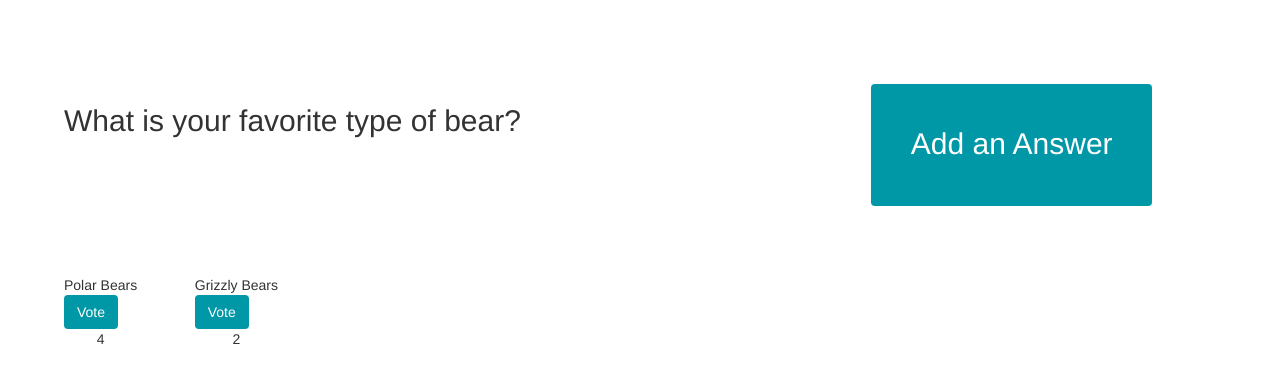
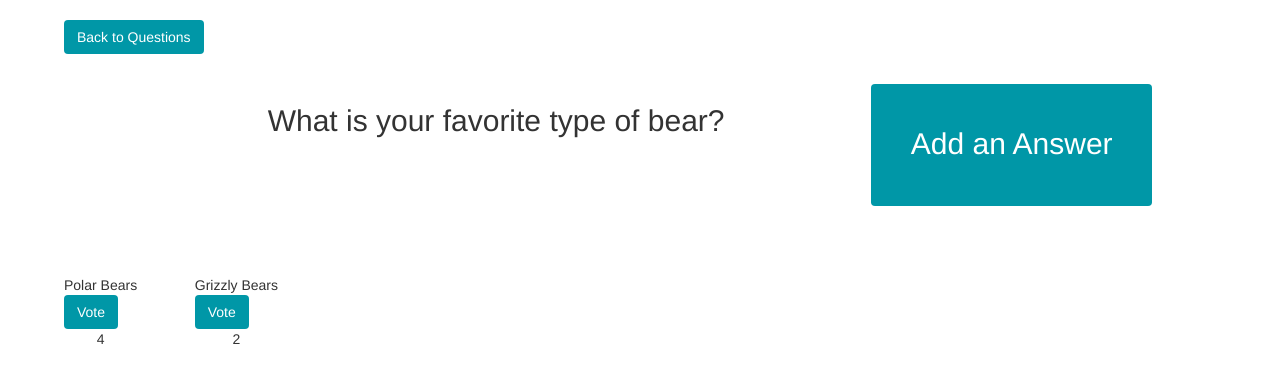
Before and after one commit to MackHartley/Poli-nator, a Django app: page /question/1 in a window 1280 px wide. Shown: the part 52-435 px from the top of the page. Run offline with Django 3.2, Linux system fonts and the light colour scheme; data comes from the database, SQL or seed files in the repository; some libraries are stand-ins or nearby versions.

Commit message:
Added back to questions button on answer page

```diff
--- a/Poll_R_Bear/Templates/question.html
+++ b/Poll_R_Bear/Templates/question.html
@@ -17,6 +17,9 @@
 			</div>
 		</div>
 	</nav>
+	<a href='/index/'>
+		<button class="btn btn-bear back"> Back to Questions </button>
+	</a>
 	<h2 class="question-title">
 		{{ question }}
 	</h2>
--- a/Poll_R_Bear/static/style.css
+++ b/Poll_R_Bear/static/style.css
@@ -60,11 +60,12 @@ nav {
 	display: block;
 }
 
-.q-answers {
-	display: inline;
-}
-
 .modal-body input {
 	border: 0;
 	width: 100%;
 }
+
+.back {
+	float: left;
+	margin-left: 5%;
+}
```
